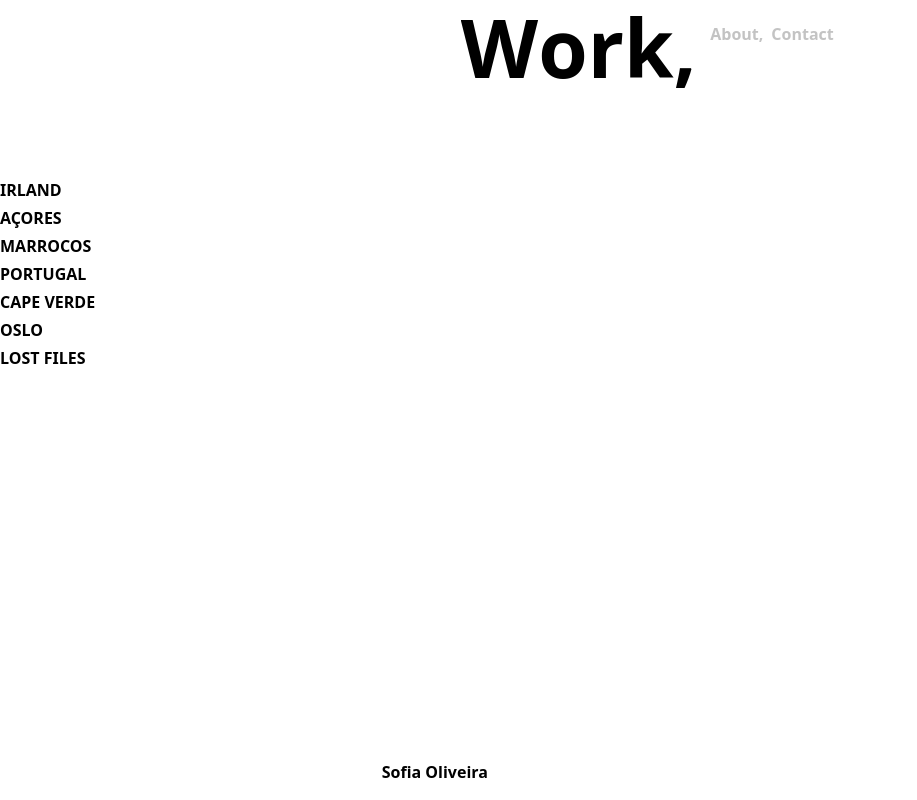
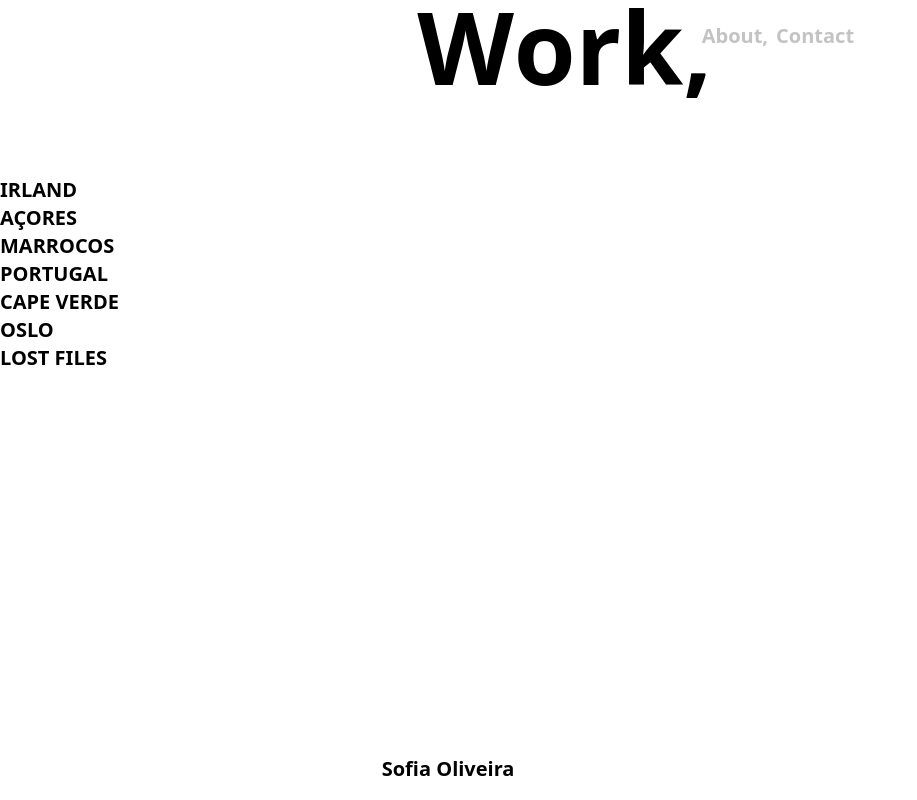
Before and after one commit to sofiaoleaeuropaea/photography-portfolio, a React (Vite) app: page / in a window 1280 px wide. Shown: the whole page, without its empty margins (0-917 px from the left). Built offline with nearby package versions, Linux system fonts and the light colour scheme; a web font is replaced by a local one.

Commit message:
Correct text sizes

```diff
--- a/src/components/Footer.jsx
+++ b/src/components/Footer.jsx
@@ -1,6 +1,6 @@
 const Footer = () => {
   return (
-    <footer className='sm:grid sm:grid-cols-7 sm:fixed bottom-0 w-full m-4'>
+    <footer className='sm:grid sm:grid-cols-7 sm:fixed bottom-0 w-full m-4 text-base'>
       <div className='col-start-3 col-end-4'>
         <h1 className='max-sm:hidden'>Sofia Oliveira</h1>
       </div>
--- a/src/components/Navbar.jsx
+++ b/src/components/Navbar.jsx
@@ -40,7 +40,7 @@
           <ul
             className={`${
               menuMobile ? 'max-sm:animate-slideIn' : 'max-sm:animate-slideOut'
-            } flex flex-col text-3xl justify-center mt-5 sm:flex-row sm:gap-2 sm:text-sm sm:mt-2 max-sm:bg-white max-sm:py-8 max-sm:pl-6`}>
+            } flex flex-col text-3xl justify-center mt-5 sm:flex-row sm:gap-2 sm:text-base sm:mt-2 max-sm:bg-white max-sm:py-8 max-sm:pl-6`}>
             {navItems.map((navItem) => (
               <li key={navItem.id} className=''>
                 <FlipLink
--- a/src/components/ProjectsNavbar.jsx
+++ b/src/components/ProjectsNavbar.jsx
@@ -5,7 +5,7 @@
   return (
     <div>
       {projects.map((project) => (
-        <h2 key={project.id} className='uppercase text-sm/7	hover-transition'>
+        <h2 key={project.id} className='uppercase text-base/7	hover-transition'>
           <Link to={project.link}>{project.title}</Link>
         </h2>
       ))}
```
